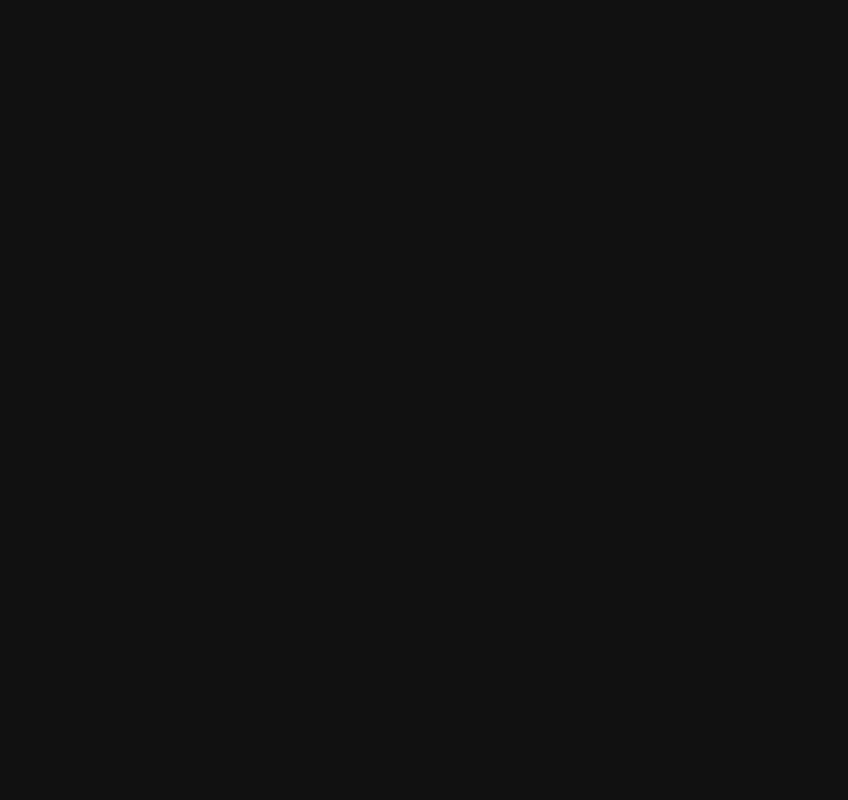
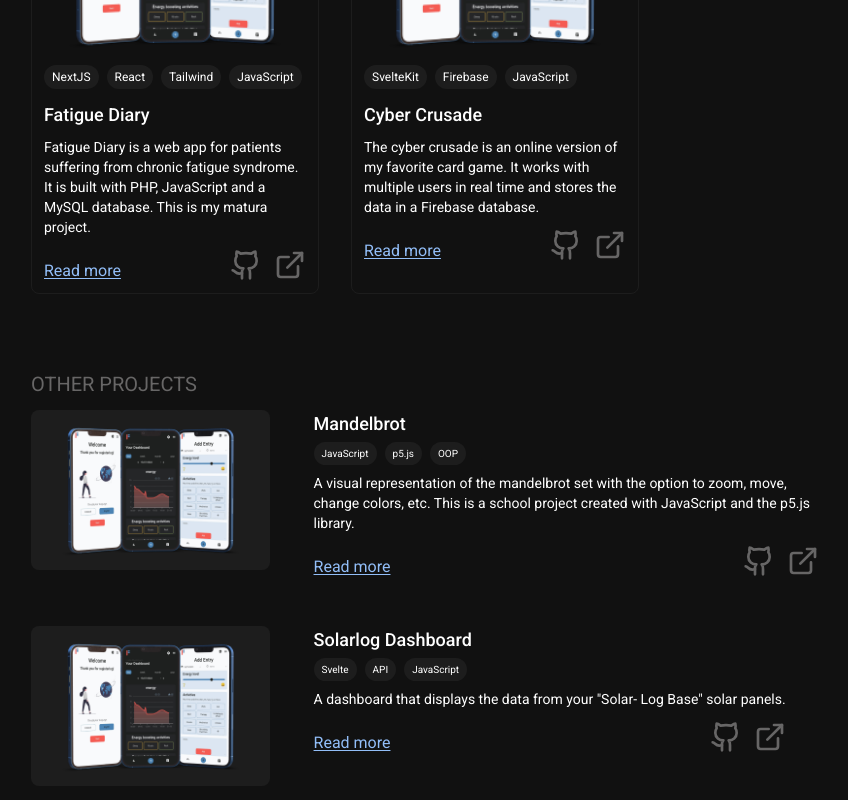
Before and after one commit to jonjampen/portfolio, a SvelteKit app: page /projects in a window 1280 px wide. Before the commit this address had no page. Shown: the part 380-1180 px from the top of the page, without its empty margins (161-1009 px from the left). Before the commit the page ends 800 px from the top, so only its background shows below. Built offline with nearby package versions, Linux system fonts and the light colour scheme.

Commit message:
Desiging projects page.

```diff
--- a/src/app.css
+++ b/src/app.css
@@ -22,3 +22,15 @@ a {
     text-decoration: underline;
     text-underline-offset: 2px;
 }
+
+.scrollbar-hide::-webkit-scrollbar {
+    display: none;
+}
+
+/* For IE, Edge and Firefox */
+.scrollbar-hide {
+    -ms-overflow-style: none;
+    /* IE and Edge */
+    scrollbar-width: none;
+    /* Firefox */
+}
--- /dev/null
+++ b/src/components/ProjectCard.svelte
@@ -0,0 +1,32 @@
+<script>
+	import { ExternalLink, Github } from 'lucide-svelte';
+	import Icon from '../components/ui/Icon.svelte';
+
+	export let title, description, tags, slug, links;
+</script>
+
+<div class="border rounded-lg w-72 min-h-80 border-card my-3">
+	<img src="/projects/fatiguediary/preview.png" alt="Screenshot of Fatigue Diary" class="w-full" />
+    <div class="flex gap-2 overflow-x-scroll scrollbar-hide pl-3">
+        {#each tags as tag}
+            <div class="bg-card px-2 py-1 rounded-full text-card-foreground text-xs">{tag}</div>
+        {/each}
+    </div>
+	<div class="px-3">
+		<h3 class="text-lg text-card-foreground font-medium mt-3">{title}</h3>
+		<p class="text-sm text-card-foreground mb-3 mt-2">
+			{description}
+		</p>
+		<div class="flex justify-between items-center">
+			<a href="/projects/{slug}" class="text-secondary">Read more</a>
+			<div class="flex gap-3 items-center mb-3">
+				<Icon handleClick={() => window.open(links.github, '_blank')}
+					><Github class="w-8 h-8 text-gray hover:text-secondary" /></Icon
+				>
+				<Icon handleClick={() => window.open(links.project, '_blank')}
+					><ExternalLink class="w-8 h-8 text-gray hover:text-secondary" /></Icon
+				>
+			</div>
+		</div>
+	</div>
+</div>
--- /dev/null
+++ b/src/components/ProjectHorizontalCard.svelte
@@ -0,0 +1,32 @@
+<script>
+	import { ExternalLink, Github } from 'lucide-svelte';
+	import Icon from '../components/ui/Icon.svelte';
+
+	export let title, description, tags, slug, links;
+</script>
+
+<div class="h-40 border-card my-3 flex gap-8 items-start w-[800px]">
+	<img src="/projects/fatiguediary/preview.png" alt="Screenshot of Fatigue Diary" class="h-full bg-card rounded-lg" />
+	<div class="px-3">
+        <h3 class="text-lg text-card-foreground font-medium mb-1">{title}</h3>
+        <div class="flex gap-2 overflow-x-scroll scrollbar-hide">
+            {#each tags as tag}
+                <div class="bg-card px-2 py-1 rounded-full text-card-foreground text-[10px]">{tag}</div>
+            {/each}
+        </div>
+		<p class="text-sm text-card-foreground mb-3 mt-2">
+			{description}
+		</p>
+		<div class="flex justify-between items-center">
+			<a href="/projects/{slug}" class="text-secondary">Read more</a>
+			<div class="flex gap-3 items-center mb-3">
+				<Icon handleClick={() => window.open(links.github, '_blank')}
+					><Github class="w-8 h-8 text-gray hover:text-secondary" /></Icon
+				>
+				<Icon handleClick={() => window.open(links.project, '_blank')}
+					><ExternalLink class="w-8 h-8 text-gray hover:text-secondary" /></Icon
+				>
+			</div>
+		</div>
+	</div>
+</div>
--- a/src/routes/+page.svelte
+++ b/src/routes/+page.svelte
@@ -34,7 +34,7 @@
 		<Icon handleClick={() => (window.location.href = `mailto:${import.meta.env.VITE_EMAIL}`)}>
 			<Mail class="w-8 h-8 text-gray hover:text-secondary" />
 		</Icon>
-		<Icon handleClick={() => window.open(import.meta.env.VITE_EMAIL, '_blank')}>
+		<Icon handleClick={() => window.open(import.meta.env.VITE_GITHUB_URL, '_blank')}>
 			<Github class="w-8 h-8 text-gray hover:text-secondary" />
 		</Icon>
 		<a href="/links" class="text-gray hover:text-secondary">More links</a>
--- /dev/null
+++ b/src/routes/projects/+page.svelte
@@ -0,0 +1,99 @@
+<script>
+	import PageTitle from '../../components/ui/PageTitle.svelte';
+	import PageSubTitle from '../../components/ui/PageSubTitle.svelte';
+	import ProjectCard from '../../components/ProjectCard.svelte';
+	import ProjectHorizontalCard from '../../components/ProjectHorizontalCard.svelte';
+
+	let projects = [
+		{
+			main: true,
+			slug: 'fatiguediary',
+			title: 'Fatigue Diary',
+			description:
+				'Fatigue Diary is a web app for patients suffering from chronic fatigue syndrome. It is built with PHP, JavaScript and a MySQL database. This is my matura project.',
+			tags: ['NextJS', 'React', 'Tailwind', 'JavaScript'],
+			links: {
+				github: 'https://github.com/jonjampen/fatiguediary',
+				project: 'https://fatiguediary.ch/'
+			},
+		},
+		{
+			main: true,
+			slug: 'cybercrusade',
+			title: 'Cyber Crusade',
+			description:
+				'The cyber crusade is an online version of my favorite card game. It works with multiple users in real time and stores the data in a Firebase database.',
+			tags: ['SvelteKit', 'Firebase', 'JavaScript'],
+			links: {
+				github: 'https://github.com/jonjampen/cyber-crusade',
+				project: 'https://cyber-crusade.vercel.app/'
+			},
+		},
+		{
+			main: false,
+			slug: 'mandelbrot',
+			title: 'Mandelbrot',
+			description:
+				'A visual representation of the mandelbrot set with the option to zoom, move, change colors, etc. This is a school project created with JavaScript and the p5.js library.',
+			tags: ['JavaScript', 'p5.js', 'OOP'],
+			links: {
+				github: 'https://github.com/jonjampen/mandelbrot',
+				project: 'https://jonjampen.github.io/mandelbrot'
+			},
+		},
+		{
+			main: false,
+			slug: 'solarlog',
+			title: 'Solarlog Dashboard',
+			description:
+				'A dashboard that displays the data from your "Solar- Log Base" solar panels.',
+			tags: ['Svelte', 'API', 'JavaScript'],
+			links: {
+				// github: 'https://github.com/jonjampen/cyber-crusade',
+				// project: 'https://cyber-crusade.vercel.app/'
+			},
+		},
+		{
+			main: false,
+			slug: 'cybercrusade',
+			title: 'Cyber Crusade',
+			description: 'Mountain Sunset VS Code Theme',
+			tags: ['Theme'],
+			links: {
+				github: 'https://github.com/jonjampen/mountain-sunset',
+				project: 'https://marketplace.visualstudio.com/items?itemName=JonJampen.mountain-sunset'
+			},
+		},
+	];
+</script>
+
+<PageTitle>My Projects</PageTitle>
+<PageSubTitle class="mb-8">Projects I’ve built</PageSubTitle>
+<div class="flex gap-8">
+	{#each projects as project}
+		{#if project.main}
+			<ProjectCard
+				title={project.title}
+				description={project.description}
+				tags={project.tags}
+				slug={project.slug}
+				links={project.links}
+			/>
+		{/if}
+	{/each}
+</div>
+
+<PageSubTitle class="mt-16">OTHER PROJECTS</PageSubTitle>
+<div class="flex flex-col gap-8">
+	{#each projects as project}
+		{#if !project.main}
+            <ProjectHorizontalCard
+				title={project.title}
+				description={project.description}
+				tags={project.tags}
+				slug={project.slug}
+				links={project.links}
+			/>
+		{/if}
+	{/each}
+</div>
```
Also changed, not shown: static/projects/fatiguediary/preview.png (added), 1 other file (tests, documents, lock files or other folders).
